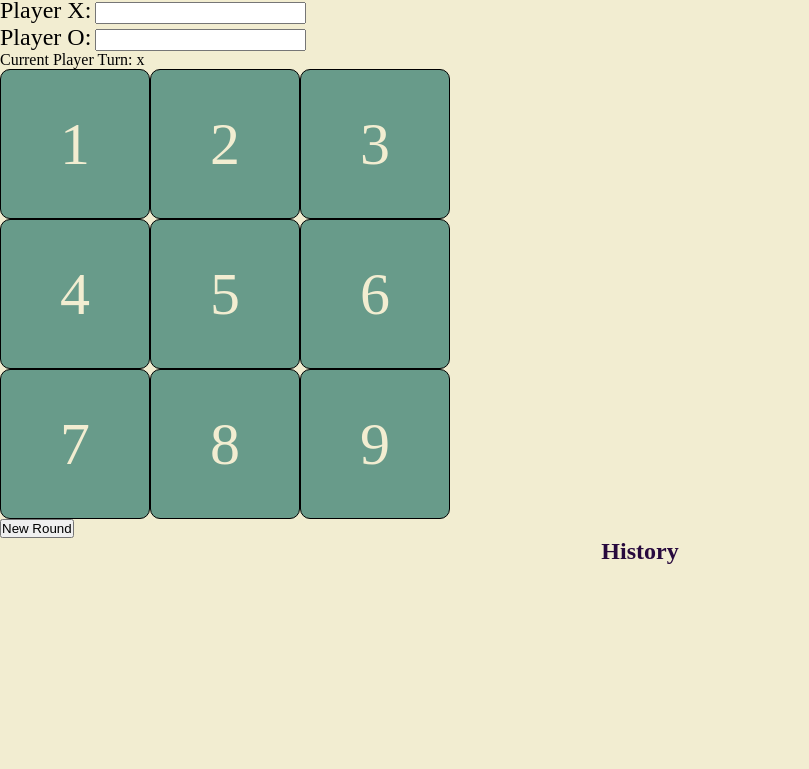
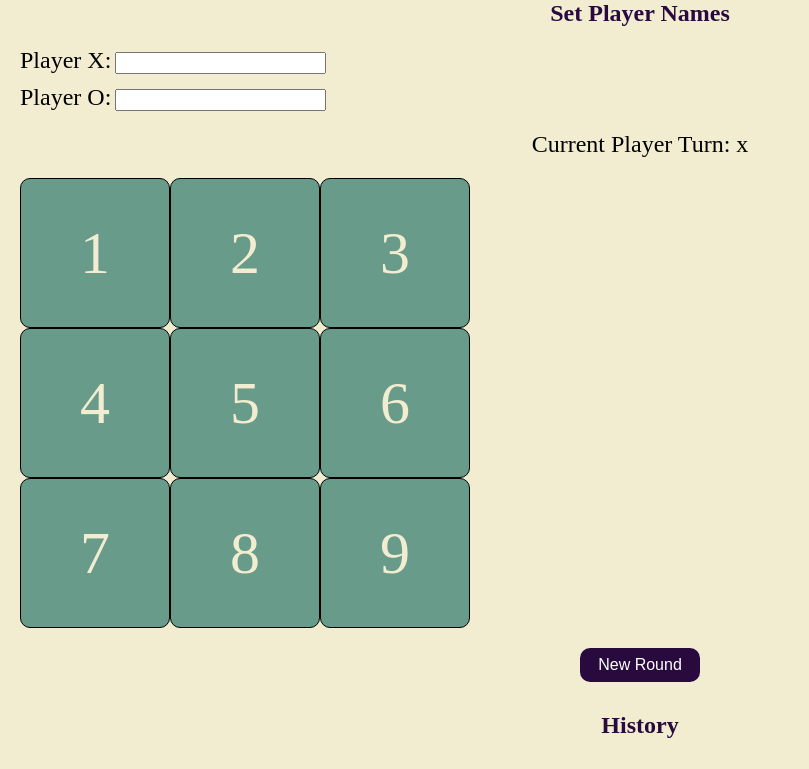
Before and after one commit to antispace2005/TicTacToe-odin, a plain HTML site: page index.html in a window 1280 px wide. Shown: the part 67-836 px from the top of the page, without its empty margins (0-809 px from the left). Before the commit the page ends 800 px from the top, so only its background shows below. Drawn offline with Linux system fonts and the light colour scheme.

Commit message:
Add Extra Style

```diff
--- a/index.html
+++ b/index.html
@@ -21,9 +21,10 @@
           <input type="text" name="o" id="oName" />
         </div>
       </div>
-      <div id="CurrentPlayer">Current Player Turn: <span>#Player</span></div>
-      <div id="winner"></div>
-
+      <div class="stats">
+        <div id="CurrentPlayer">Current Player Turn: <span>#Player</span></div>
+        <div id="winner"></div>
+      </div>
       <div class="board">
         <div class="spot"></div>
         <div class="spot"></div>
--- a/style.css
+++ b/style.css
@@ -14,6 +14,7 @@
 }
 body {
   background-color: var(--bgColor);
+  padding: 20px;
 }
 
 .board {
@@ -38,6 +39,7 @@ h1 {
 h2 {
   text-align: center;
   color: var(--secondaryColor);
+  padding: 10px;
 }
 
 label {
@@ -46,3 +48,32 @@ label {
 input {
   font-size: inherit;
 }
+
+.setNameContainer {
+  display: flex;
+  flex-direction: column;
+  gap: 10px;
+}
+.stats {
+  font-size: 24px;
+  margin-top: 20px;
+  margin-bottom: 20px;
+  text-align: center;
+}
+#newRound {
+  border: 0;
+  border-radius: 10px;
+  background-color: var(--secondaryColor);
+  color: white;
+  padding: 8px 18px;
+  font-size: 16px;
+}
+.buttons {
+  padding: 20px;
+  text-align: center;
+}
+#historyLog li {
+  font-size: 26px;
+  color: var(--secondaryColor);
+  margin-left: 20px;
+}
```
